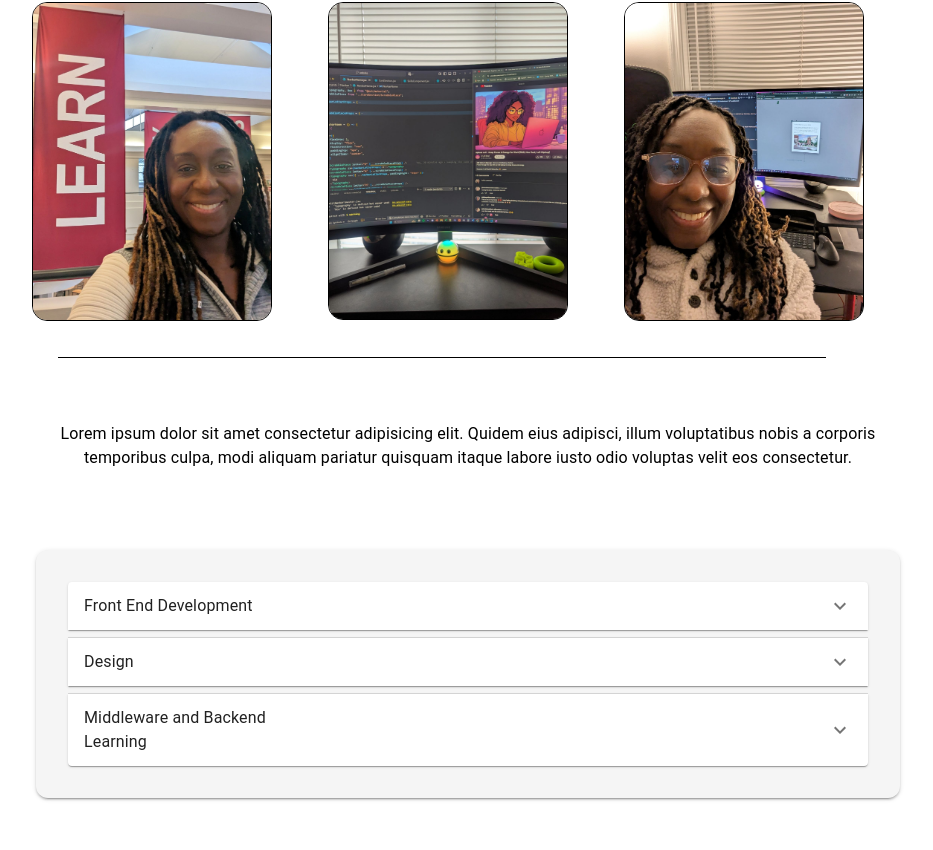
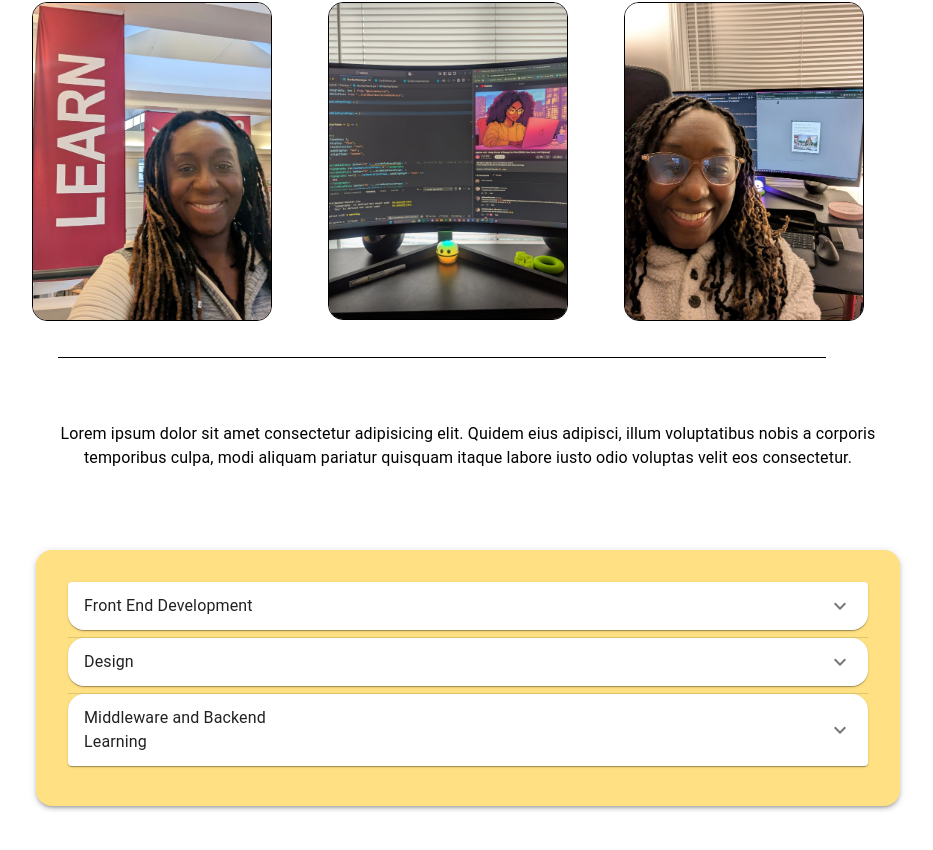
Before and after one commit to amerigirl/website, a React (Create React App) app: page /skillsPage in a window 1280 px wide. Shown: the part 406-1256 px from the top of the page, without its empty margins (172-1105 px from the left). Built offline with nearby package versions, Linux system fonts and the light colour scheme.

Commit message:
adjusting border radius

```diff
--- a/src/Components/SkillsPage/Accordion.jsx
+++ b/src/Components/SkillsPage/Accordion.jsx
@@ -36,7 +36,7 @@ export default function ControlledAccordions() {
       <Accordion
         expanded={panel1}
         onChange={handleChange("panel1")}
-        sx={{ mb: 1 }}
+        sx={{ mb: 1, borderRadius: 4 }}
       >
         <AccordionSummary
           expandIcon={<ExpandMoreIcon />}
@@ -58,7 +58,7 @@ export default function ControlledAccordions() {
       <Accordion
         expanded={panel2}
         onChange={handleChange("panel2")}
-        sx={{ mb: 1 }}
+        sx={{ mb: 1 , borderRadius: 4 }}
       >
         <AccordionSummary
           expandIcon={<ExpandMoreIcon />}
@@ -81,6 +81,7 @@ export default function ControlledAccordions() {
       <Accordion
         expanded={panel3}
         onChange={handleChange("panel3")}
+        sx={{ mb: 1, borderRadius: 4 }}
       >
         <AccordionSummary
           expandIcon={<ExpandMoreIcon />}
--- a/src/Components/SkillsPage/SkillsPage.jsx
+++ b/src/Components/SkillsPage/SkillsPage.jsx
@@ -68,10 +68,10 @@ const SkillsPage = () => {
           mb: 6,
           maxWidth: 800,
           mx: "auto",
-          backgroundColor: "#f5f5f5",
-          p: 4, // Padding (theme spacing, 4 = 32px)
-          borderRadius: 3, // Rounded corners (theme spacing, 3 = 24px)
-          boxShadow: 2,
+          backgroundColor: "secondary.main",
+          p: 4,
+          borderRadius: 4, // Rounded corners
+          boxShadow: 3,
         }}
       >
         <Accordion />
```
